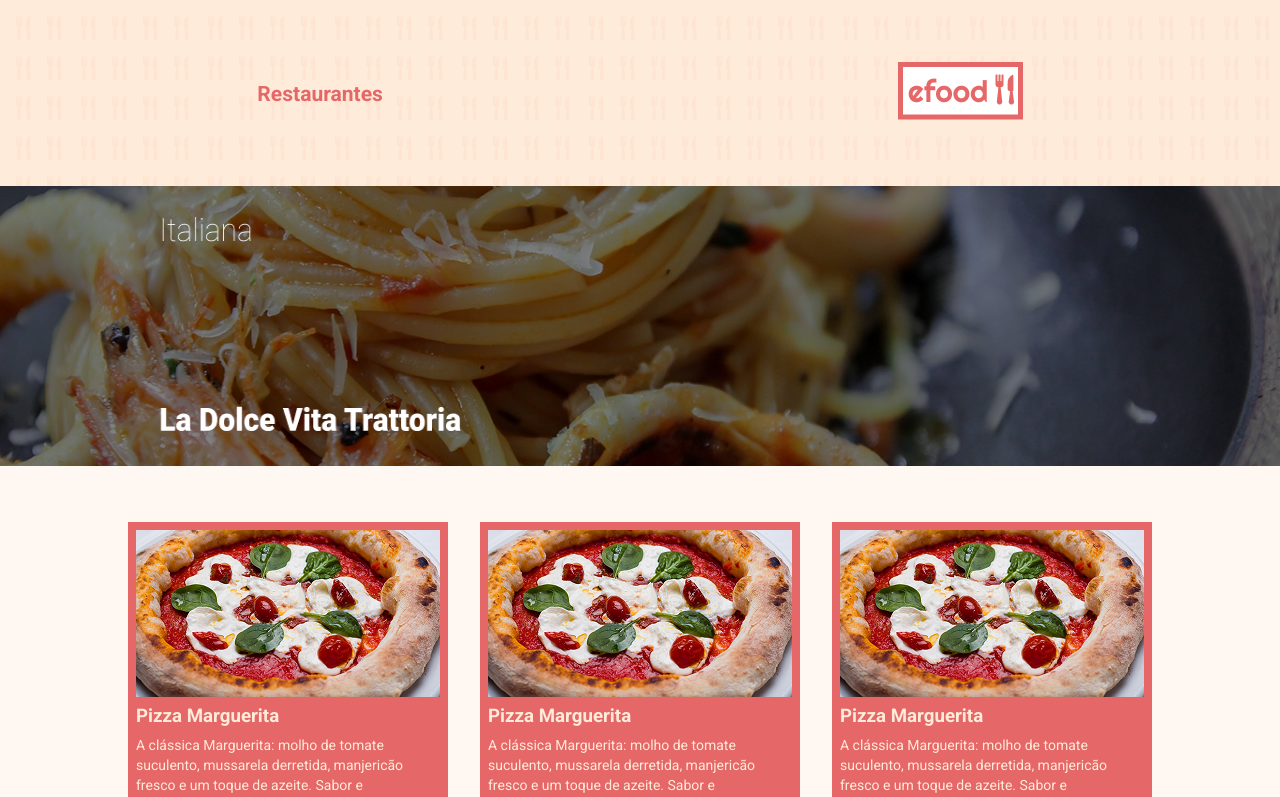
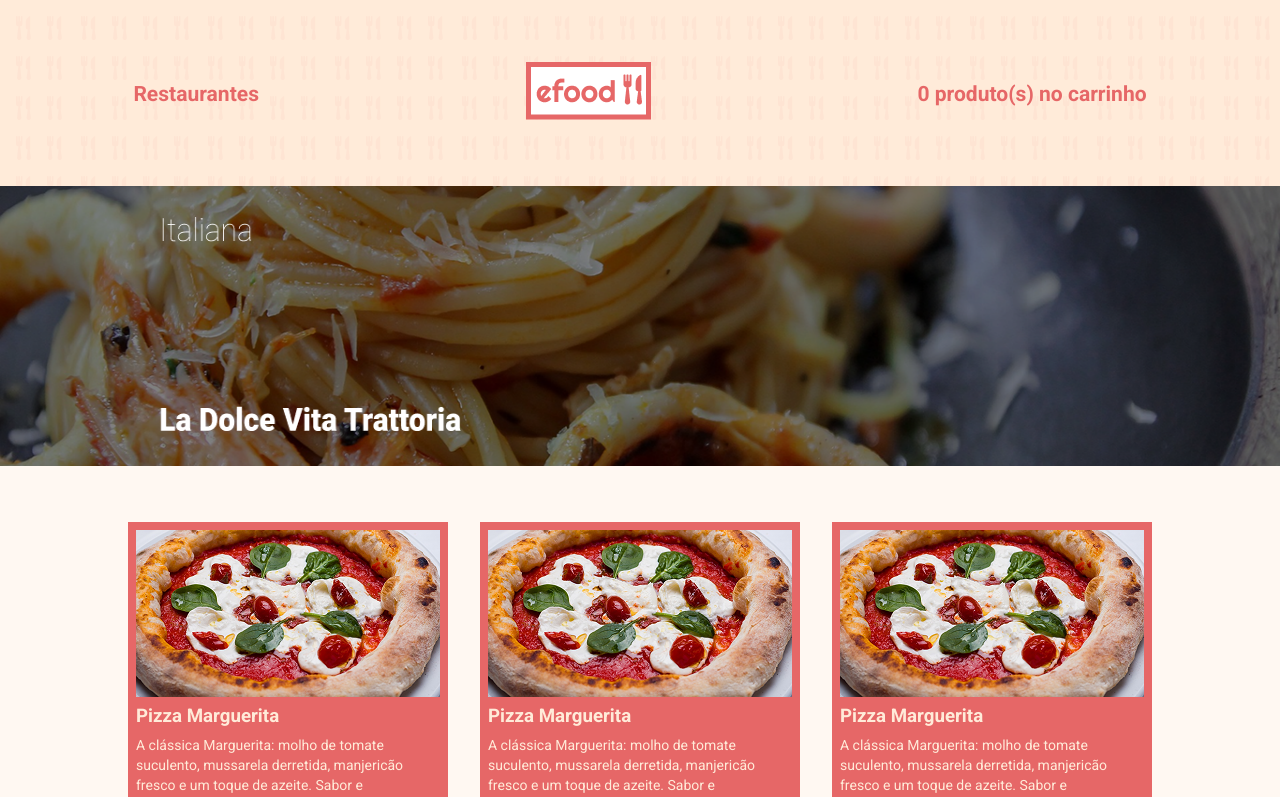
Before and after one commit to Diogenes-Lemos/Tarefa-M6, a React (Create React App) app: page /profile1 in a window 1280 px wide. Shown: the top 797 px of the page. Built offline with nearby package versions, Linux system fonts and the light colour scheme.

Commit message:
Corrigido a Header da página Perfil

```diff
--- a/src/Profile1/Header/index.tsx
+++ b/src/Profile1/Header/index.tsx
@@ -11,6 +11,7 @@ const ProfileHeader = () => (
           <img src={logo} alt="E-food" />
         </a>
       </div>
+      <h3 id="type">0 produto(s) no carrinho</h3>
     </ProfileHdr>
   </>
 )
```
